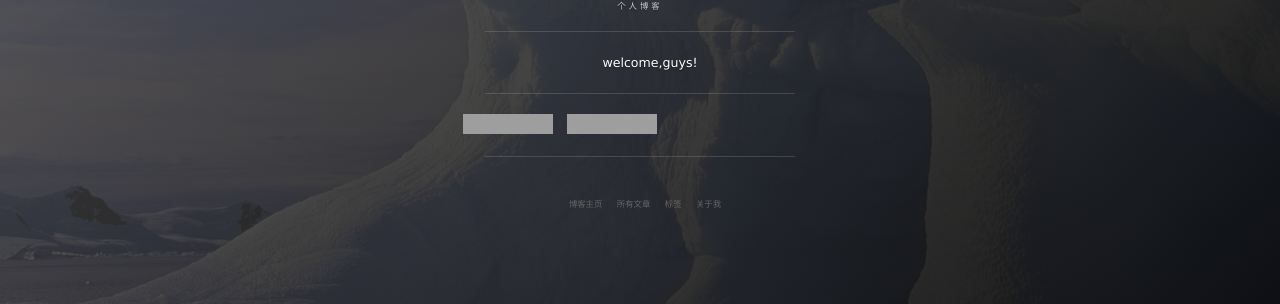
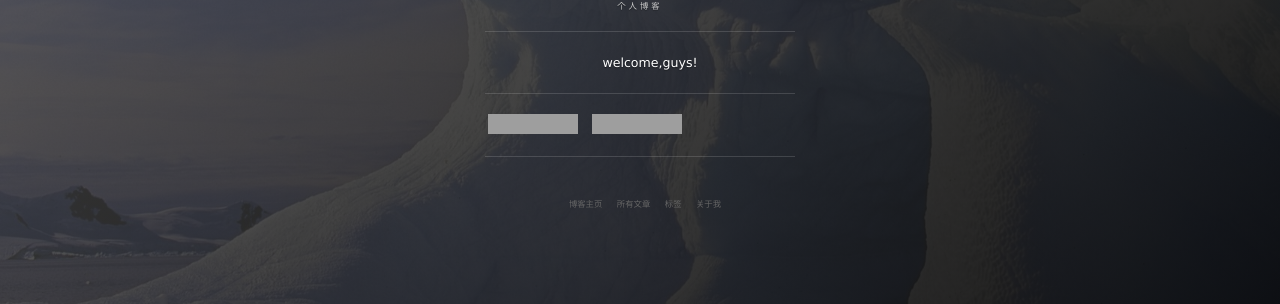
Before and after one commit to xuyiwenak/xuyiwenak.github.io, a Jekyll site: the page built from index.html, in a window 1280 px wide. Shown: the part 422-726 px from the top of the page. Built offline with Jekyll 4.4.1, drawn with Linux system fonts in a browser that asks for light colours; nearby versions of some CDN libraries; the list of posts is cut into pages by our own code; comment, search, counter and statistics services are not loaded; grey boxes are pictures that could not be loaded.

Commit message:
调整位置

```diff
--- a/_includes/side-panel.html
+++ b/_includes/side-panel.html
@@ -35,10 +35,10 @@
         {% endif %}
         <hr class="panel-cover__divider" />
         {% if site.github_button %}
-        <iframe style="margin-left: 50px;"
+        <iframe style="margin-left: 60px;"
                 src={{site.github_button.star_src}}
                 frameborder="0" scrolling="0" width="100px" height="20px"></iframe>
-        <iframe style="margin-right: 100px;"
+        <iframe style="margin-right: 60px;"
                 src={{site.github_button.follow_src}}
                 frameborder="0" scrolling="0" width="200px" height="20px"></iframe>
         {% endif %}
```
